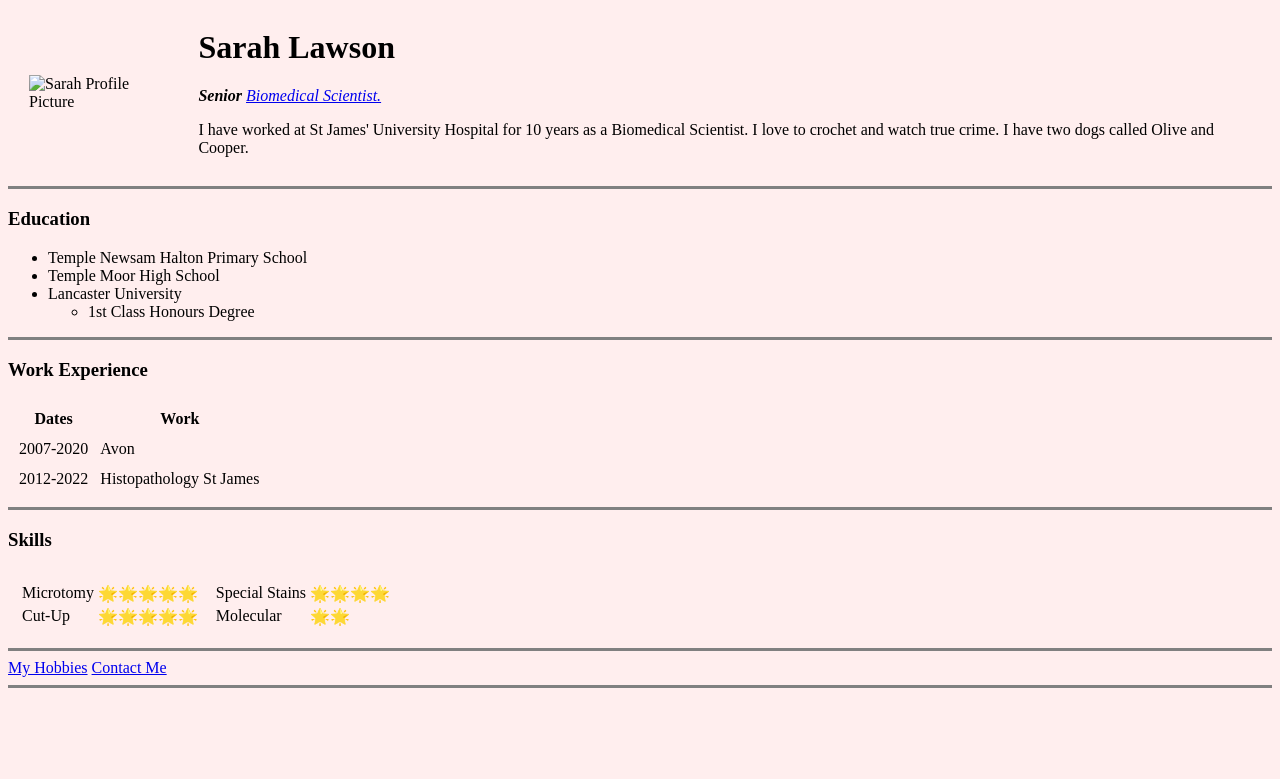
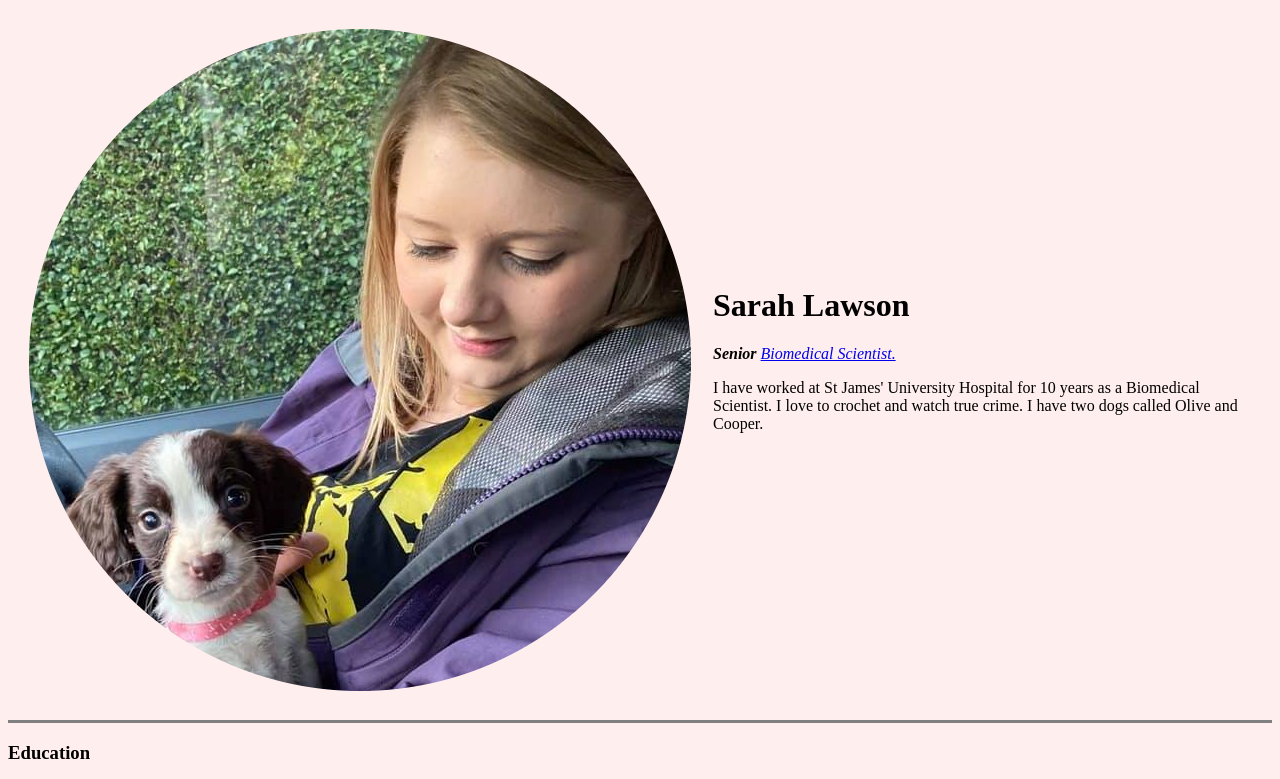
Before and after one commit to SLAW2022/CV, a plain HTML site: page index.html in a window 1280 px wide. Shown: the top 779 px of the page. Drawn offline with Linux system fonts and the light colour scheme; the site is published under a folder, as on GitHub Pages, so addresses that start at the root find nothing.

Commit message:
Update index.html

```diff
--- a/index.html
+++ b/index.html
@@ -3,13 +3,13 @@
 
 <head>
   <meta charset="utf-8">
-  <title> 🐶 Sarah's Personal Site James Smells</title>
+  <title> 🐶 Sarah's Personal Site</title>
 </head>
 
 <body style="background-color: #FFEEEE;">
   <table cellspacing= 20>
     <tr>
-      <td>  <img src="/images/SO.png" alt="Sarah Profile Picture" /></td>
+      <td>  <img src="images/SO.png" alt="Sarah Profile Picture" /></td>
       <td>  <h1> Sarah Lawson </h1>
         <p><em><strong>Senior</strong> <a href="https://www.hcpc-uk.org/">Biomedical Scientist.</a></em></p>
         <p>
```
